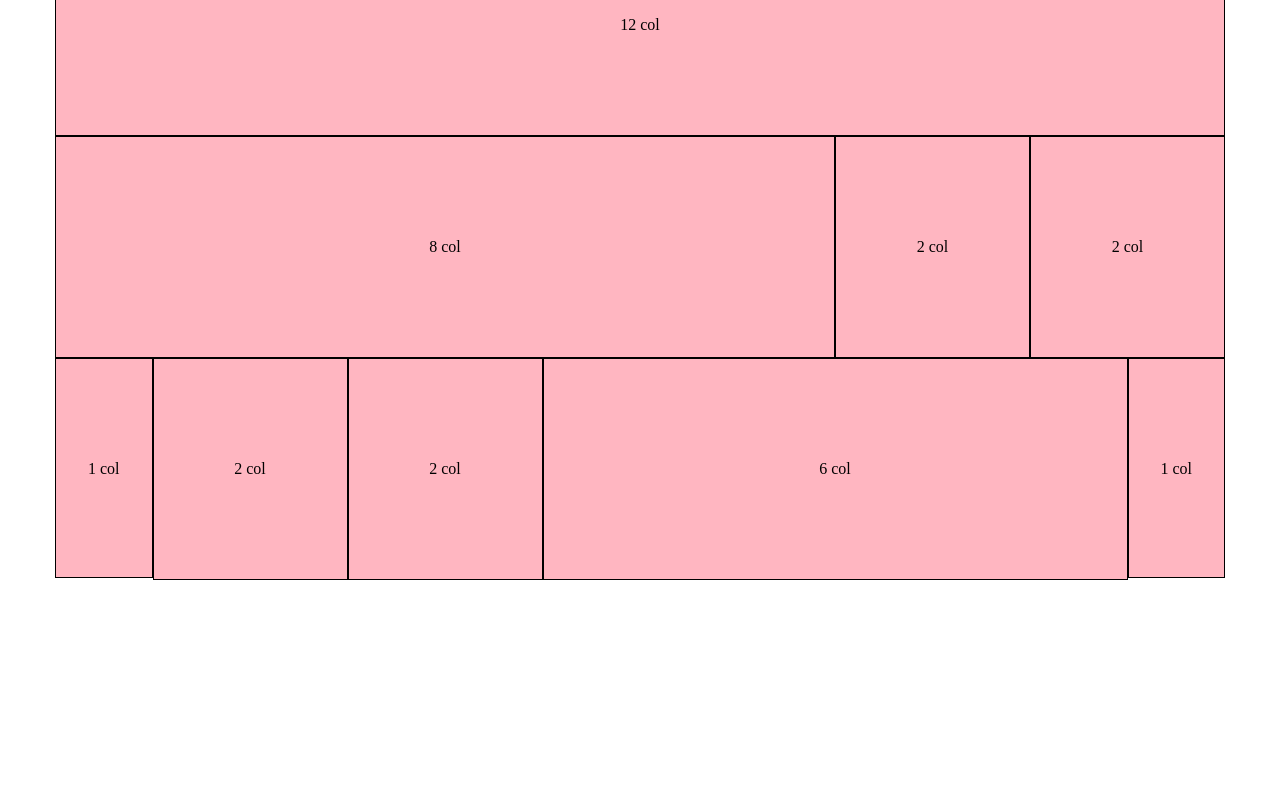
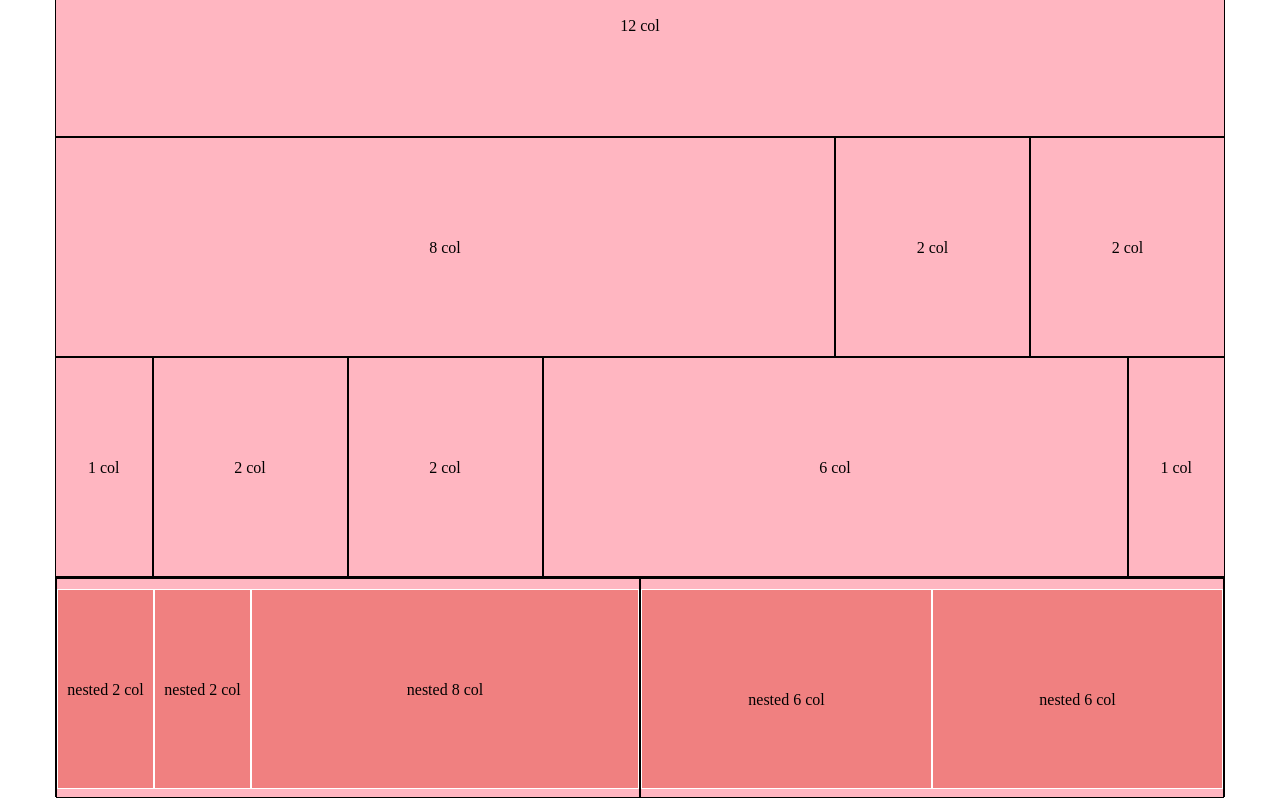
Before and after one commit to GabrieleCorti/html-css-12bool, a plain HTML site: page index.html in a window 1280 px wide. Shown: the part 305-1105 px from the top of the page. Before the commit the page ends 885 px from the top, so only its background shows below. Drawn offline with Linux system fonts and the light colour scheme.

Commit message:
completata ultima colonna , con 12esimi annidati

```diff
--- a/css/style.css
+++ b/css/style.css
@@ -2,10 +2,24 @@
     text-align: center;
 }
 
-div[class*=col-1] {
+div[class*=col-], .container:last-child {
     height: 220px;
 }
 
 .padd-100 span {
     line-height: 220px;
 }
+
+.container:last-child .col-6 {
+ padding: 10px 0;
+}
+
+.container:last-child .col-6 .col-6, .container:last-child .col-2, .container:last-child .col-8 {
+    height: 200px;
+    background-color: lightcoral;
+    border-color: white;
+}
+
+.container:last-child span {
+    line-height: 200px;
+}
--- a/index.html
+++ b/index.html
@@ -12,6 +12,7 @@
         <title>Document</title>
     </head>
     <body>
+
         <div class="container padd-100">
             <div class="col-1 debug"><span>1 col</span></div>
             <div class="col-1 debug"><span>1 col</span></div>
@@ -25,13 +26,19 @@
             <div class="col-1 debug"><span>1 col</span></div>
             <div class="col-1 debug"><span>1 col</span></div>
             <div class="col-1 debug"><span>1 col</span></div>
+        </div>
 
+        <div class="container padd-100">
             <div class="col12 debug"><span>12 col</span></div>
+        </div>
 
+        <div class="container padd-100">
             <div class="col-8 debug"><span>8 col</span></div>
             <div class="col-2 debug"><span>2 col</span></div>
             <div class="col-2 debug"><span>2 col</span></div>
+        </div>
 
+        <div class="container padd-100">
             <div class="col-1 debug"><span>1 col</span></div>
             <div class="col-2 debug"><span>2 col</span></div>
             <div class="col-2 debug"><span>2 col</span></div>
@@ -39,6 +46,17 @@
             <div class="col-1 debug"><span>1 col</span></div>
         </div>
 
+        <div class="container padd-100 debug">
+            <div class="col-6 debug">
+                <div class="col-2 debug"><span class="small">nested 2 col</span></div>
+                <div class="col-2 debug"><span class="small">nested 2 col</span></div>
+                <div class="col-8 debug"><span class="small">nested 8 col</span></div>
+            </div>
 
+            <div class="col-6 debug">
+                <div class="col-6 debug"><span class="small">nested 6 col</span></div>
+                <div class="col-6 debug"><span class="small">nested 6 col</span></div>
+            </div>
+        </div>
     </body>
 </html>
```
